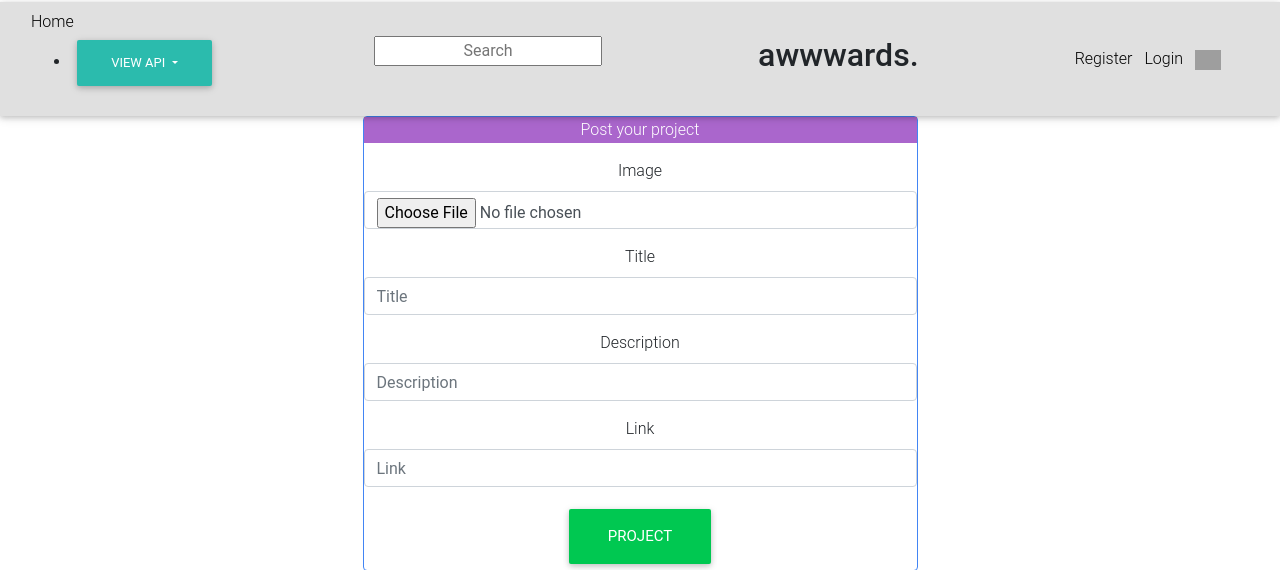
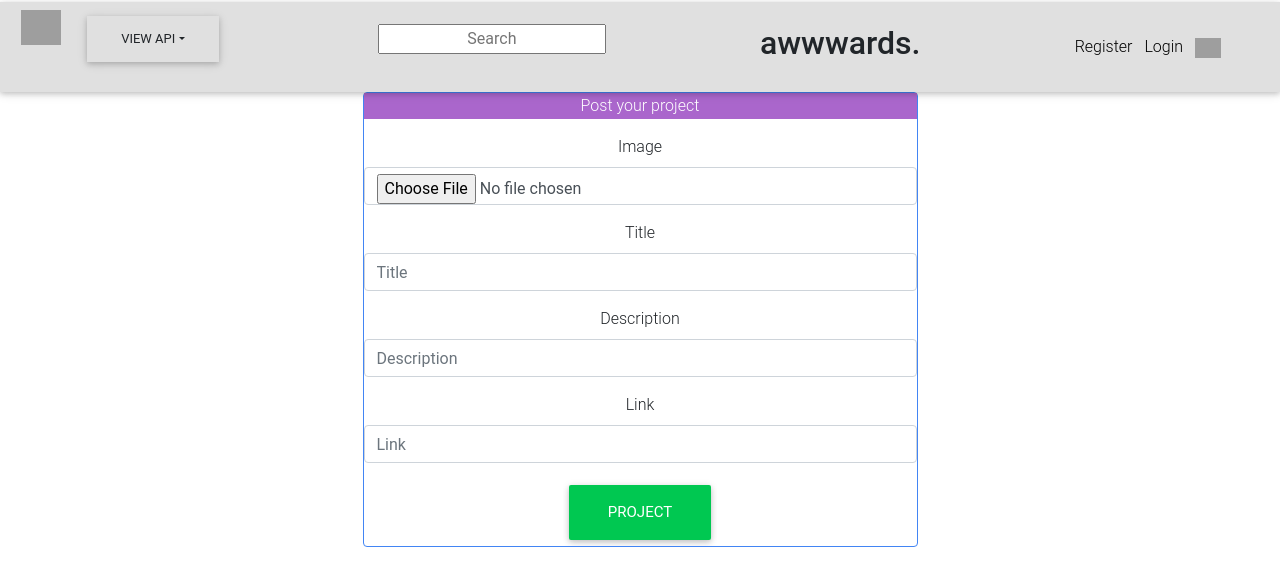
Before and after one commit to YvonneGi/Awwards, a Django app: page /new/project/ in a window 1280 px wide. Shown: the top 570 px of the page. Run offline with Django 3.2, Linux system fonts and the light colour scheme; the visitor is signed in with stand-in values (Sample User, id 1); data comes from the database, SQL or seed files in the repository; some libraries are stand-ins or nearby versions; grey boxes are pictures that could not be loaded.

Commit message:
add styles

```diff
--- a/awward/templates/navbar.html
+++ b/awward/templates/navbar.html
@@ -25,23 +25,19 @@
     <div class="container-fluid">
       <div class="navbar-header">
         <div id='left'>
-          <a href="{%url 'welcome'%}" style="color:black;text-decoration: none;">Home</a>
-          <ul>
-            <li class="dropdown">
-              <a href="#" class="dropdown-toggle btn btn-default" data-toggle="dropdown" role="button"
-                aria-expanded="false">View API
-                <span class="caret"></span>
-              </a>
-              <ul class="dropdown-menu" role="menu">
-                <li>
-                  <a href="{%url 'project'%}">Project API</a>
-                </li>
-                <li>
-                  <a href="{%url 'profile'%}">Profile API</a>
-                </li>
-              </ul>
-            </li>
-          </ul>
+
+          <div class="input-group mb-3">
+              <div class="input-group-prepend">
+                  <a href="{%url 'welcome'%}" style="color:black;text-decoration: none;">
+                    <img src="https://image.flaticon.com/icons/svg/60/60817.svg" alt="" width="40px" height="35px" style="margin-right:20px;margin-left: -10px;"></a>
+                <button class="btn dropdown-toggle" type="button" data-toggle="dropdown">View API</button>
+                <div class="dropdown-menu">
+                  <a class="dropdown-item" href="{%url 'project'%}">Project API</a>
+                  <a class="dropdown-item" href="{%url 'profile'%}">Profile API</a>
+
+                </div>
+              </div>
+            </div>
 
         </div>
       </div>
--- a/awward/views.py
+++ b/awward/views.py
@@ -9,7 +9,6 @@
 from rest_framework.views import APIView
 from .serializer import ProfileSerializer,ProjectSerializer
 from rest_framework import status
-from .serializer import ProfileSerializer,ProjectSerializer
 # from .permissions import IsAdminOrReadOnly
 
 
@@ -19,7 +18,7 @@
     projects = Project.objects.all().order_by("-id")
     profiles= Profile.objects.all()
     current_user = request.user
-    return render(request, 'welcome.html',{"projects":projects,"profiles":profiles,"current_user":current_user,})
+    return render(request, 'welcome.html',{"projects":projects,"profiles":profiles,"current_user":current_user})
 
 @login_required(login_url='/accounts/login/')
 def profile(request,id):
@@ -38,6 +37,7 @@
         form=ProfileForm(request.POST,request.FILES,instance=request.user.profile)
         if form.is_valid():
             form.save()
+            return redirect('welcome')
 
     else:
         form=ProfileForm(instance=request.user.profile)
@@ -83,6 +83,7 @@
 
         return render(request,'search.html',{"message":message,"projects":searched_projects})
 
+
 class ProfileList(APIView):
     # permission_classes = (IsAdminOrReadOnly,)
     def get(self, request, format=None):
@@ -97,6 +98,7 @@
             return Response(serializers.data, status=status.HTTP_201_CREATED)
         return Response(serializers.errors, status=status.HTTP_400_BAD_REQUEST)
 
+
 class ProjectList(APIView):
     # permission_classes = (IsAdminOrReadOnly,)
     def get(self, request, format=None):
```
Also changed, not shown: static/images/home-button.png (added).
